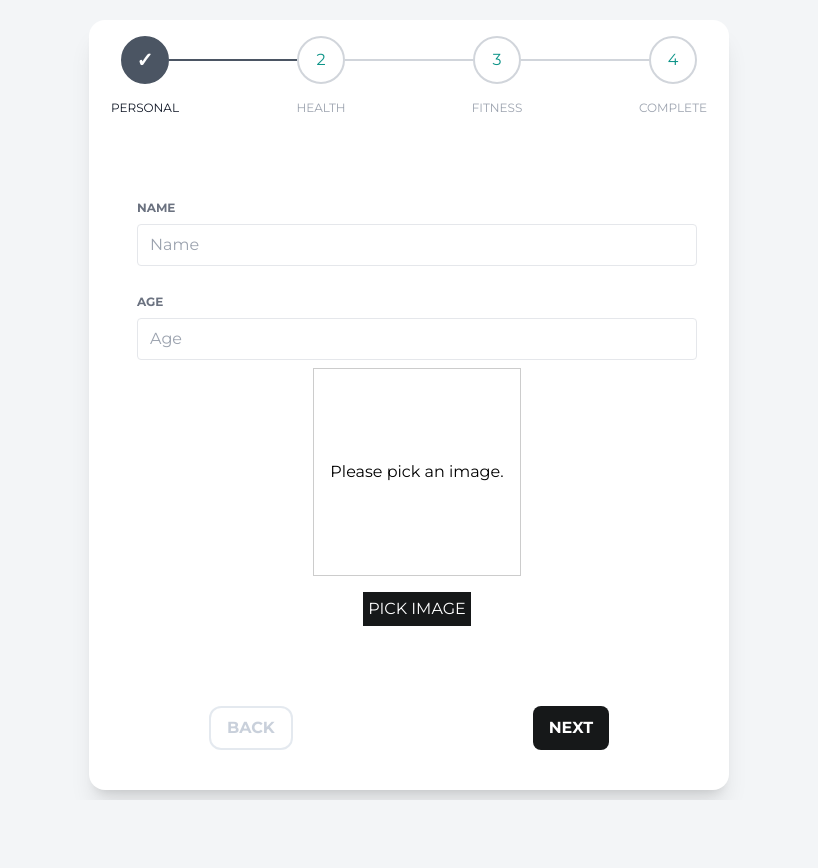
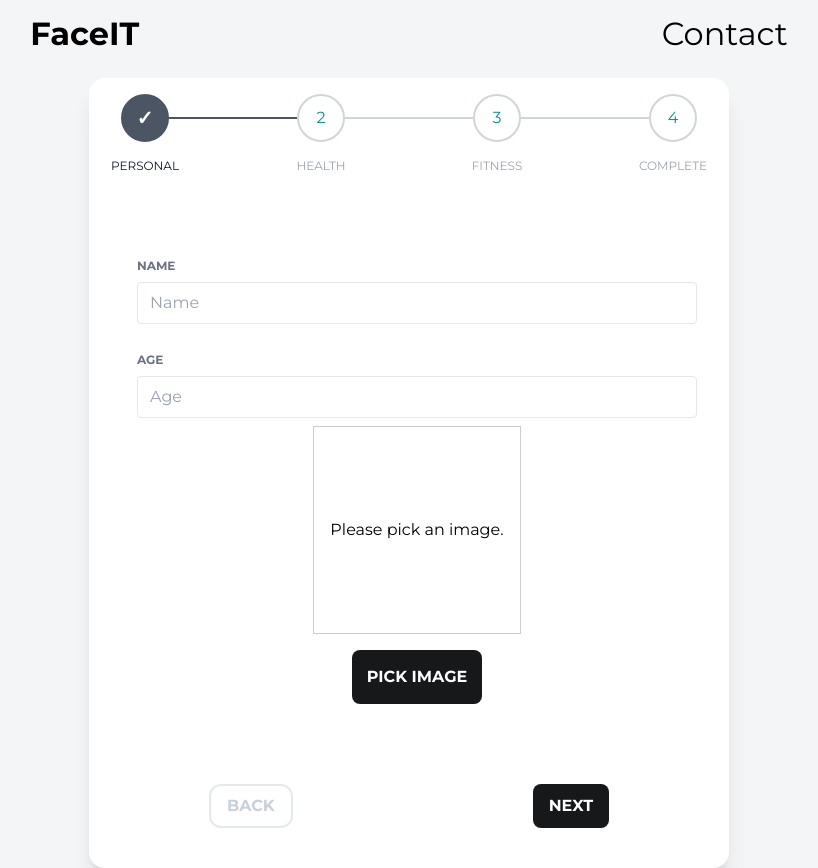
Before and after one commit to RolfHegr/hackathon_faceIT, a React (Create React App) app in the folder Full Stack/: page /form in a window 1280 px wide. Shown: the whole page, without its empty margins (231-1049 px from the left). Before the commit the page ends 800 px from the top, so only its background shows below. Built offline with nearby package versions, Linux system fonts and the light colour scheme.

Commit message:
added simple navbar

```diff
--- a/Full Stack/src/App.js
+++ b/Full Stack/src/App.js
@@ -3,15 +3,19 @@ import Form from "./components/Form";
 import WelcomePage from "./components/welcomePage/WelcomePage";
 import { Route, Routes } from 'react-router-dom';
 import ResultsPage from './components/resultsPage/ResultsPage';
+import HomeNavbar from './components/Navbar';
 
 function App() {
   return (
-    <Routes>
-      <Route path="/"  element={<WelcomePage />} />
-      <Route path="/form"  element={<Form/>} />
-      <Route path="/result"  element={<ResultsPage/>} />
+    <>
+      <HomeNavbar />
+      <Routes>
+        <Route path="/" element={<WelcomePage />} />
+        <Route path="/form" element={<Form />} />
+        <Route path="/result" element={<ResultsPage />} />
 
-    </Routes>
+      </Routes>
+    </>
   )
 }
 
--- a/Full Stack/src/components/ImageUpload.js
+++ b/Full Stack/src/components/ImageUpload.js
@@ -64,7 +64,7 @@ const ImageUpload = (props) => {
          {previewUrl && <img src={previewUrl} alt="Preview" /> }
          {!previewUrl && <p>Please pick an image.</p>}
         </div>
-        <button style={{backgroundColor:'#161819',color:"white",padding:'5px',margin:'auto'}} type="button" onClick={pickImageHandler}>
+        <button className="cursor-pointer rounded-lg py-2 px-4 font-semibold uppercase text-white transition duration-200 ease-in-out" style={{backgroundColor:'#161819',color:"white",padding:'15px',margin:'auto',borderRadius:"0.5rem"}} type="button" onClick={pickImageHandler}>
           PICK IMAGE
         </button>
       </div>
--- /dev/null
+++ b/Full Stack/src/components/Navbar.js
@@ -0,0 +1,19 @@
+import React from 'react'
+import { Container, Navbar, Nav, NavDropdown, Button } from 'react-bootstrap'
+
+function HomeNavbar() {
+    return (
+        <div >
+            <Navbar bg="light" expand="lg" style={{ marginTop: '10px' }}>
+                <Container style={{ display: 'flex' }}>
+                    <Navbar.Brand style={{ color: 'black', fontSize: '2rem', fontWeight: 'bold' }} >FaceIT</Navbar.Brand>
+                    <Nav className="me-auto">
+                    <Button variant="light" style={{fontSize:'2rem'}}>Contact</Button>
+                    </Nav>
+                </Container>
+            </Navbar>
+        </div>
+    )
+}
+
+export default HomeNavbar
--- a/Full Stack/src/components/steps/Final.js
+++ b/Full Stack/src/components/steps/Final.js
@@ -26,7 +26,7 @@ export default function Final() {
     <div className="container md:mt-10">
       <div className="flex flex-col items-center">
         {isLoading && (
-          <img src="https://www.webtunix.ai/static/img/faceman.gif" />
+          <img style={{borderRadius:'14px'}} src="https://www.webtunix.ai/static/img/faceman.gif" />
         )}
         {/* <div className="wrapper">
           <svg
```
